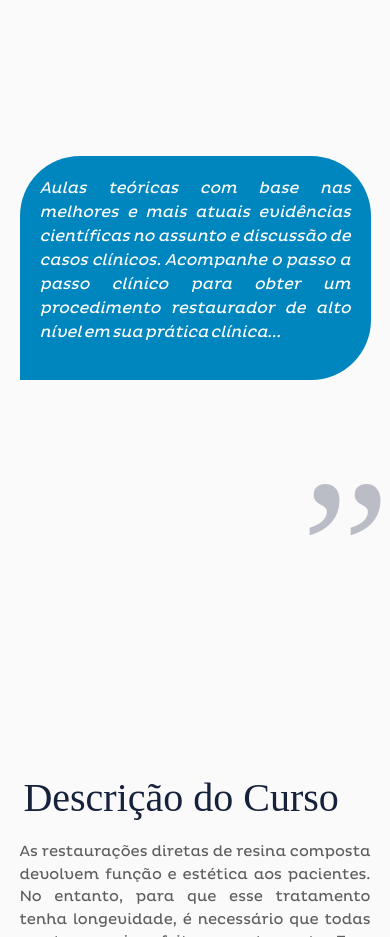
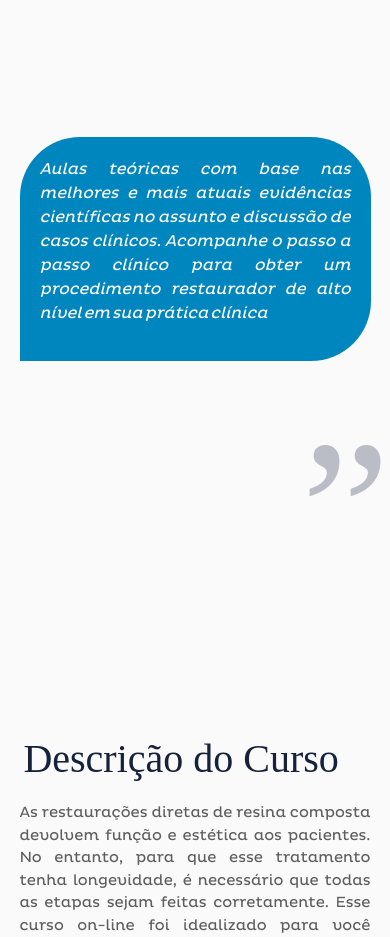
Before and after one commit to ipanko/CursoDentistica, a plain HTML site: page index.html in a window 390 px wide. Shown: the part 4380-5317 px from the top of the page. Drawn offline with Linux system fonts and the light colour scheme; a web font is replaced by a local one.

Commit message:
três pontos removido

```diff
--- a/assets/style.css
+++ b/assets/style.css
@@ -293,12 +293,14 @@ main {
         margin: 5%;
         color: white;
         display: block;
+        position: static;
         text-align:justify;
         word-spacing:-2px;
         background-color:#0086be;
         Border-radius: 60px 60px 60px 0;
         padding: 20px;
-
+        margin-top: 0;
+        margin-bottom: 0;
     }
     .list-mobile {
         margin: 5%;
@@ -345,13 +347,16 @@ main {
         padding-top: 10px;
         font-size: 200px;
         color: #babdc5;
+        margin-bottom: 0;
     }
     .aspasR {
         display: block;
+        padding-top: 0;
         padding-bottom: 10px;
         font-size: 200px;
         text-align: end;
         color: #babdc5;
+        margin-top: 0;
     }
     #paymentformsmobile {
         margin: 5%;
--- a/index.html
+++ b/index.html
@@ -93,7 +93,7 @@
                 clínicos. Acompanhe o passo a passo
                 clínico para obter um procedimento
                 restaurador de alto nível em sua
-                prática clínica...</p>
+                prática clínica</p>
         </span>
         <span class="aspasR">”</span>
         <center><img src="assets/boxwithtext.png" class="boxwithtext"/></center>
```
